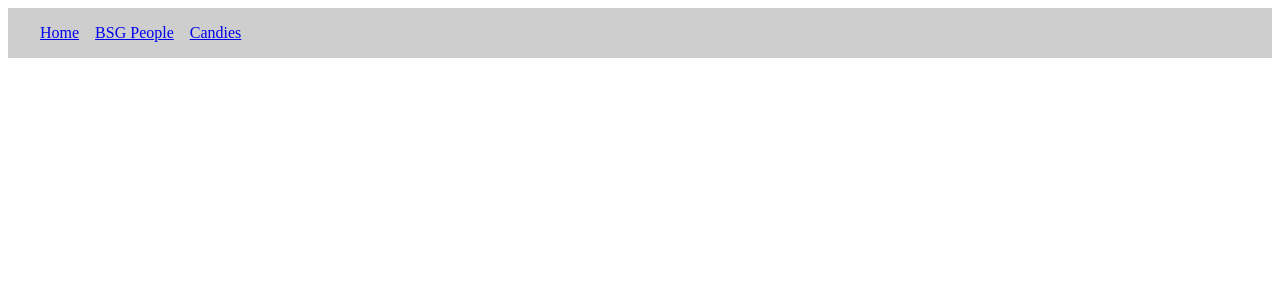
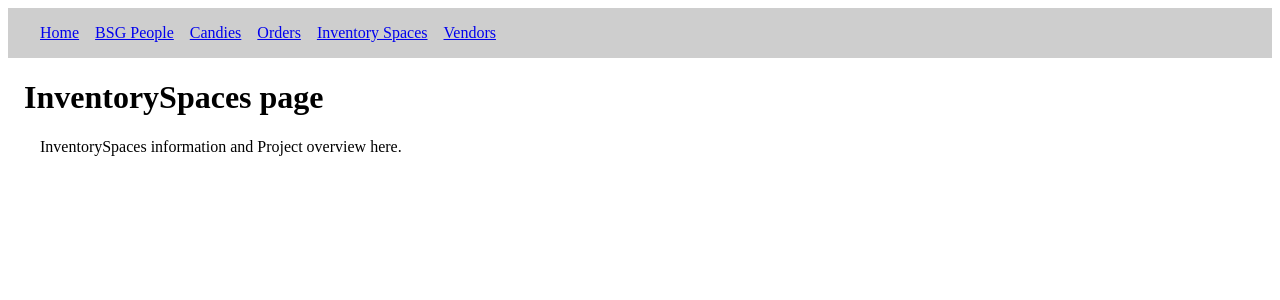
Before and after one commit to dotdyl/Dylan-2-Candy-Crafters, a React (Vite) app in the folder src/frontend/: page /inventory in a window 1280 px wide. Shown: the top 300 px of the page. Built offline with nearby package versions, Linux system fonts and the light colour scheme.

Commit message:
Added page routing for all our entities:

```diff
--- a/src/frontend/src/App.jsx
+++ b/src/frontend/src/App.jsx
@@ -5,6 +5,9 @@ import { BrowserRouter as Router, Routes, Route, Link } from 'react-router-dom';
 import Home from './pages/Home';
 import BSGPeople from './pages/BSGPeople';
 import Candies from './pages/Candies';
+import Orders from './pages/Orders';
+import InventorySpaces from './pages/InventorySpaces';
+import Vendors from './pages/Vendors';
 
 // Components
 
@@ -20,11 +23,17 @@ function App() {
                 <Link to="/">Home</Link>
                 <Link to="/bsg-people">BSG People</Link>
                 <Link to="/candies">Candies</Link>
+                <Link to="/orders">Orders</Link>
+                <Link to="/inventory">Inventory Spaces</Link>
+                <Link to="/vendors">Vendors</Link>
             </nav>
             <Routes>
                 <Route path="/" element={<Home />} />
                 <Route path="/bsg-people" element={<BSGPeople backendURL={backendURL} />} />
                 <Route path="/candies" element={<Candies backendURL={backendURL} />} />
+                <Route path="/orders" element={<Orders backendURL={backendURL} />} />
+                <Route path="/inventory" element={<InventorySpaces backendURL={backendURL} />} />
+                <Route path="/vendors" element={<Vendors backendURL={backendURL} />} />
             </Routes>
         </>
     );
--- /dev/null
+++ b/src/frontend/src/pages/InventorySpaces.jsx
@@ -0,0 +1,10 @@
+function InventorySpaces() {
+    return (
+        <>
+            <h1>InventorySpaces page</h1>
+            <div className="homepageDescription">
+                <p>InventorySpaces information and Project overview here.</p>
+            </div>
+        </>
+    )
+} export default InventorySpaces;
--- /dev/null
+++ b/src/frontend/src/pages/Orders.jsx
@@ -0,0 +1,10 @@
+function Orders() {
+    return (
+        <>
+            <h1>Orders page</h1>
+            <div className="homepageDescription">
+                <p>Order information and Project overview here.</p>
+            </div>
+        </>
+    )
+} export default Orders;
--- /dev/null
+++ b/src/frontend/src/pages/Vendors.jsx
@@ -0,0 +1,10 @@
+function Vendors() {
+    return (
+        <>
+            <h1>Vendors page</h1>
+            <div className="homepageDescription">
+                <p>Vendors information and Project overview here.</p>
+            </div>
+        </>
+    )
+} export default Vendors;
```
